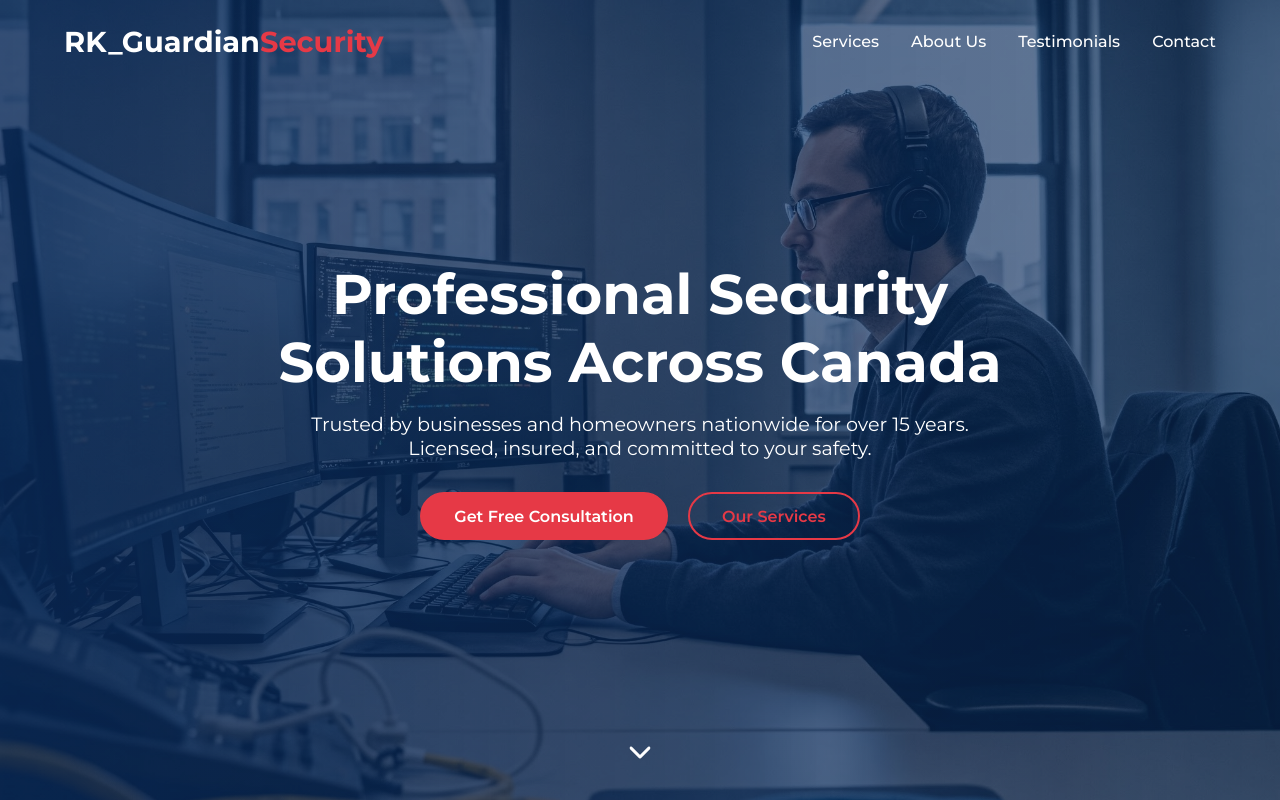
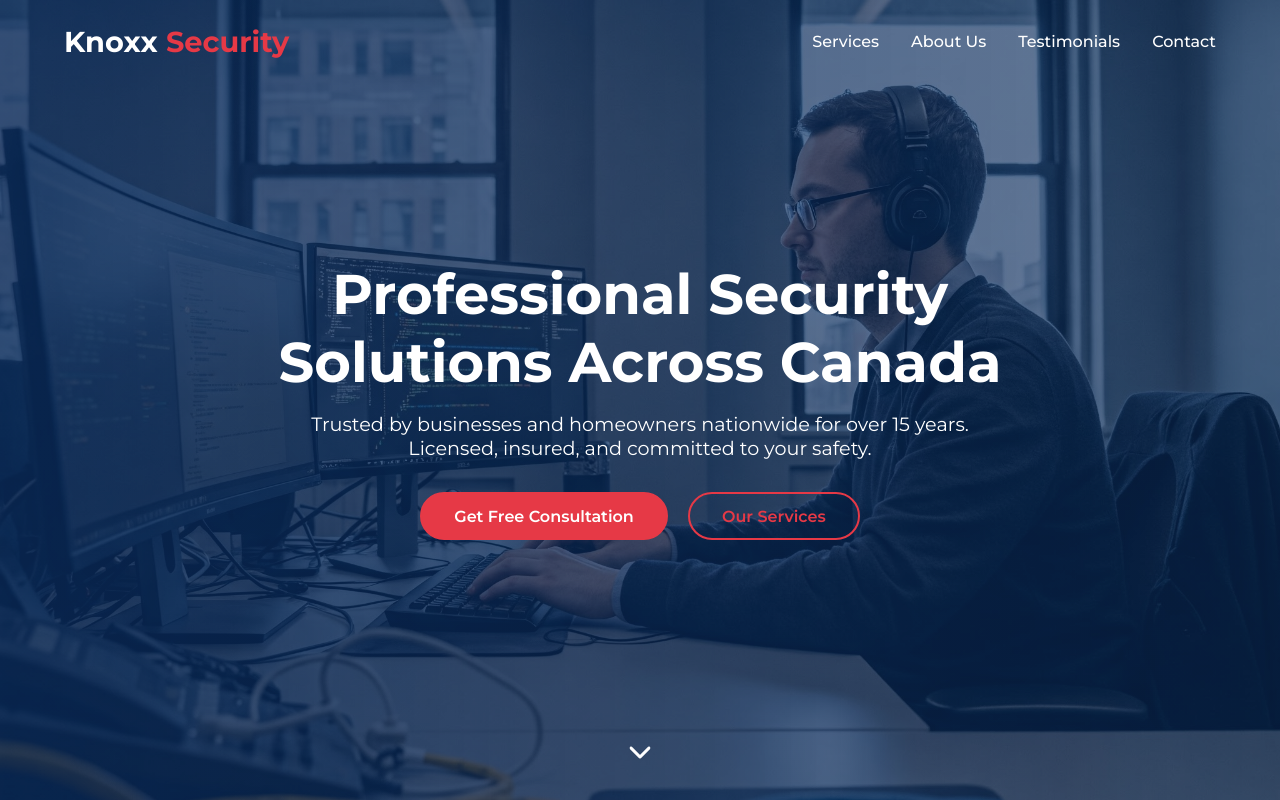
Before and after one commit to dragonsquare/neeu, a plain HTML site: page index.html in a window 1280 px wide. Shown: the top 800 px of the page. Drawn offline with Linux system fonts and the light colour scheme.

Commit message:
Update index.html

```diff
--- a/index.html
+++ b/index.html
@@ -620,7 +620,7 @@
 <body>
     <!-- Header -->
     <header id="header">
-        <a href="#" class="logo">RK_Guardian<span>Security</span></a>
+        <a href="#" class="logo">Knoxx <span>Security</span></a>
         <nav class="nav-links">
             <a href="#services">Services</a>
             <a href="#about">About Us</a>
```
